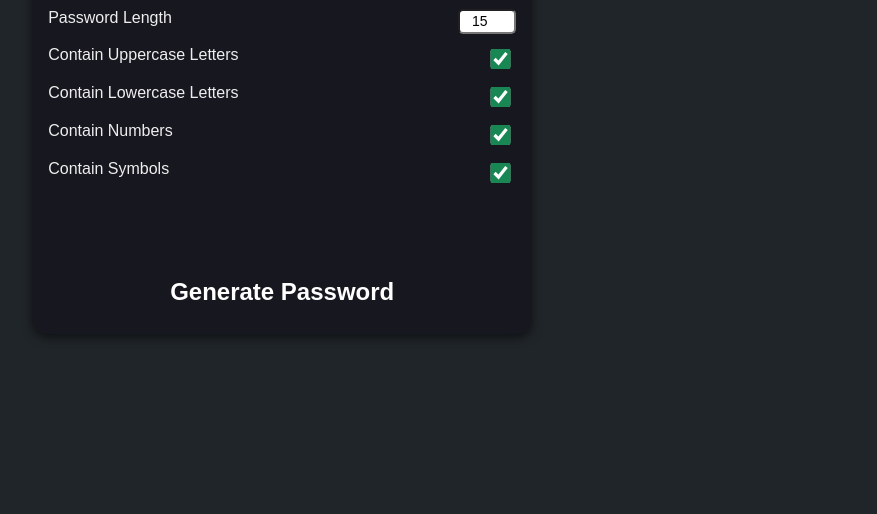
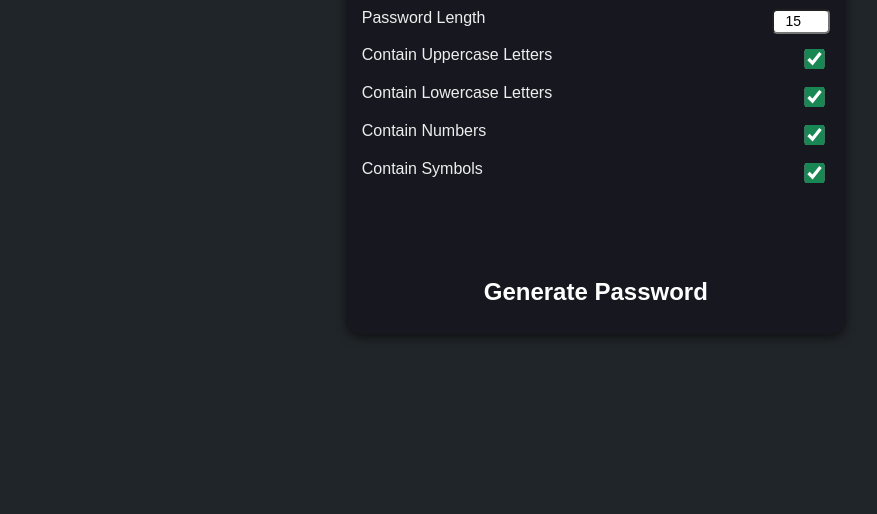
Before and after one commit to Meetabeast/password-generator, a plain HTML site: page index.html in a window 1280 px wide. Shown: the part 286-800 px from the top of the page, without its empty margins (147-1024 px from the left). Drawn offline with Linux system fonts and the light colour scheme.

Commit message:
Update style.css

```diff
--- a/style.css
+++ b/style.css
@@ -118,39 +118,3 @@ body {
 input[type="checkbox"] {
     accent-color: #198754
 }
-
-@media only screen and (max-width: 600px) {
-    .container {
-        max-width: 100%;
-        margin-left: 1%;
-    }
-}
-
-@media only screen and (min-width: 600px) {
-    .container {
-        max-width: 100%;
-        margin-left: 27%;
-    }
-}
-
-@media only screen and (min-width: 768px) {
-    .container {
-
-        max-width: 100%;
-        margin-left: 37%;
-    }
-}
-
-@media only screen and (min-width: 992px) {
-    .container {
-        max-width: 100%;
-        margin-left: 17%;
-    }
-}
-
-@media only screen and (min-width: 1200px) {
-    .container {
-        max-width: 100%;
-        margin-left: 14%;
-    }
-}
```
